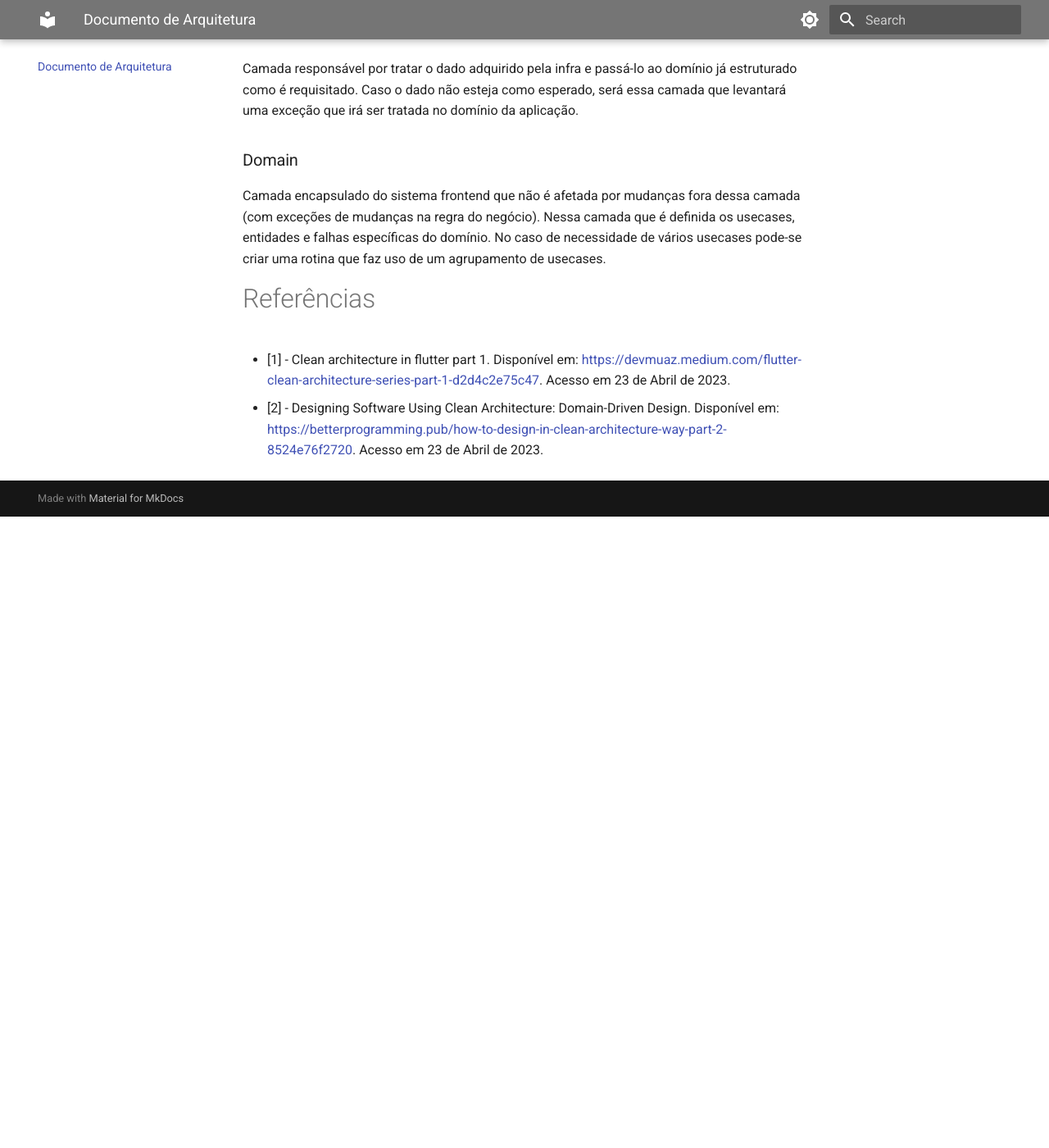
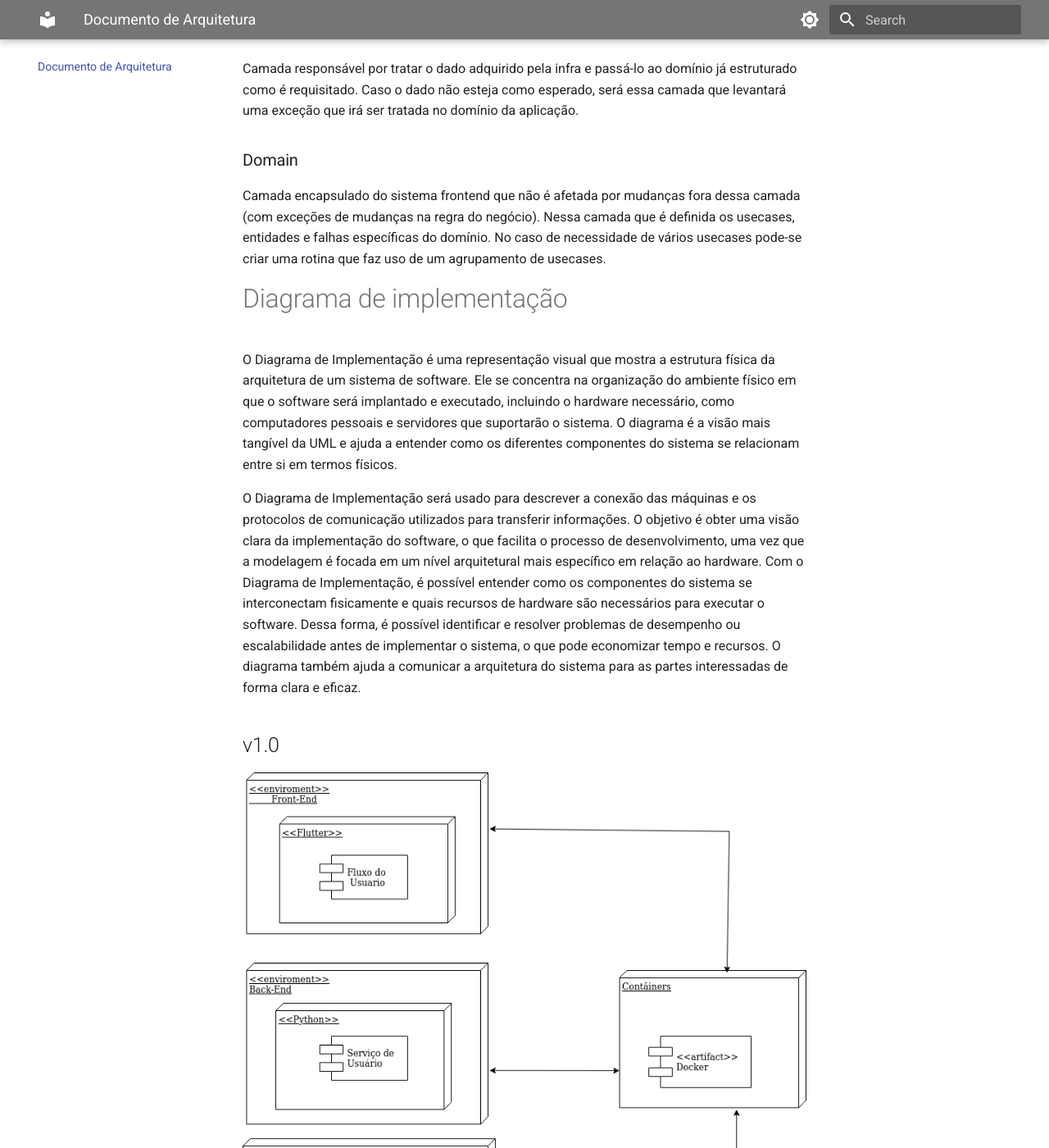
Before and after one commit to UNB-PI2-Grupo3-BracoRobotico/Documentation, an MkDocs documentation site: the page built from docs/documento_arquitetura.md, in a window 1280 px wide and 1400 px high, scrolled down 1391 px. Shown: the whole window at 82% size. Built offline with MkDocs 1.6.1 and Material for MkDocs 9.7.7, drawn with Linux system fonts in a browser that asks for light colours; before the commit the page ends 2021 px from its top, so only the background shows below that; some of the changed text lies outside the part shown.

Commit message:
Ajuste no documento de arquitetura
Co-authored-by: fmaachadoo <filipe__machado@hotmail.com>

```diff
--- a/docs/documento_arquitetura.md
+++ b/docs/documento_arquitetura.md
@@ -25,7 +25,34 @@ Camada responsável por tratar o dado adquirido pela infra e passá-lo ao domín
 
 Camada encapsulado do sistema frontend que não é afetada por mudanças fora dessa camada (com exceções de mudanças na regra do negócio). Nessa camada que é definida os usecases, entidades e falhas específicas do domínio. No caso de necessidade de vários usecases pode-se criar uma rotina que faz uso de um agrupamento de usecases.
 
+# Diagrama de implementação
+
+O Diagrama de Implementação é uma representação visual que mostra a estrutura física da arquitetura de um sistema de software. Ele se concentra na organização do ambiente físico em que o software será implantado e executado, incluindo o hardware necessário, como computadores pessoais e servidores que suportarão o sistema. O diagrama é a visão mais tangível da UML e ajuda a entender como os diferentes componentes do sistema se relacionam entre si em termos físicos.
+
+O Diagrama de Implementação será usado para descrever a conexão das máquinas e os protocolos de comunicação utilizados para transferir informações. O objetivo é obter uma visão clara da implementação do software, o que facilita o processo de desenvolvimento, uma vez que a modelagem é focada em um nível arquitetural mais específico em relação ao hardware. Com o Diagrama de Implementação, é possível entender como os componentes do sistema se interconectam fisicamente e quais recursos de hardware são necessários para executar o software. Dessa forma, é possível identificar e resolver problemas de desempenho ou escalabilidade antes de implementar o sistema, o que pode economizar tempo e recursos. O diagrama também ajuda a comunicar a arquitetura do sistema para as partes interessadas de forma clara e eficaz.
+
+## v1.0
+
+![Versão v1.0 do 5W2H](./assets/documento_arquitetura/diagrama_implementacao.png)
+
+A primeira versão desse diagrama se concentrou em um nível de desenvolvimento e tangibilizou uma implantação mais simples. Partindo dessa perspectiva, temos o servidor da aplicação englobando o ambiente do Front End, Back End e o Banco de Dados rodando localmente.
+
+## v2.0
+
+![Versão v1.0 do 5W2H](./assets/documento_arquitetura/diagrama_implementacaoV2.png)
+
+A segunda versão desse diagrama apresenta todos os ambientes estão dentro do container do Docker. O acesso é feito pelo protocolo HTTP a partir de navegadores e do protocolo TCP/IP para comunicação com o Banco de Dados.
+
+
 # Referências
 
 - [1] - Clean architecture in flutter part 1. Disponível em: <https://devmuaz.medium.com/flutter-clean-architecture-series-part-1-d2d4c2e75c47>. Acesso em 23 de Abril de 2023.
 - [2] - Designing Software Using Clean Architecture: Domain-Driven Design. Disponível em: <https://betterprogramming.pub/how-to-design-in-clean-architecture-way-part-2-8524e76f2720>. Acesso em 23 de Abril de 2023.
+- [3] -Diagramas de Implementação. Disponível em: https://www.ibm.com/docs/pt-br/rsas/7.5.0?topic=topologies-deployment-diagrams. Acesso em: 26 de abr.  2022
+- [4] - Diagrama de Implantação .Disponível em: https://creately.com/blog/pt/diagrama/tutorial-do-diagrama-de-implantacao/. Acesso em: 26 de abr.  2022
+- [5] - VISUAL PARADIGM. UML Deployment Diagram. Disponível em: https://www.visual-paradigm.com/guide/uml-unified-modeling-language/uml-deployment-diagram/. Acesso em: 27 abr. 2023.
+
+## Histórico de Versão<br>
+|    Data    | Versão | Descrição            | Autor(es)       |
+| :- | :- | :- | :- |
+| 27.04.2022 |  0.1   | Criação do diagrama de implementação | [Sávio Cunha](https://github.com/savioc2) |
```
Also changed, not shown: docs/diamagrama_implementacao.md (deleted, +0 -30 lines), docs/assets/documento_arquitetura/diagrama_implementacao.png (renamed from docs/assets/documento_diagrama_implementacao/diagrama_implementacao.png), docs/assets/documento_arquitetura/diagrama_implementacaoV2.png (renamed from docs/assets/documento_diagrama_implementacao/diagrama_implementacaoV2.png).
